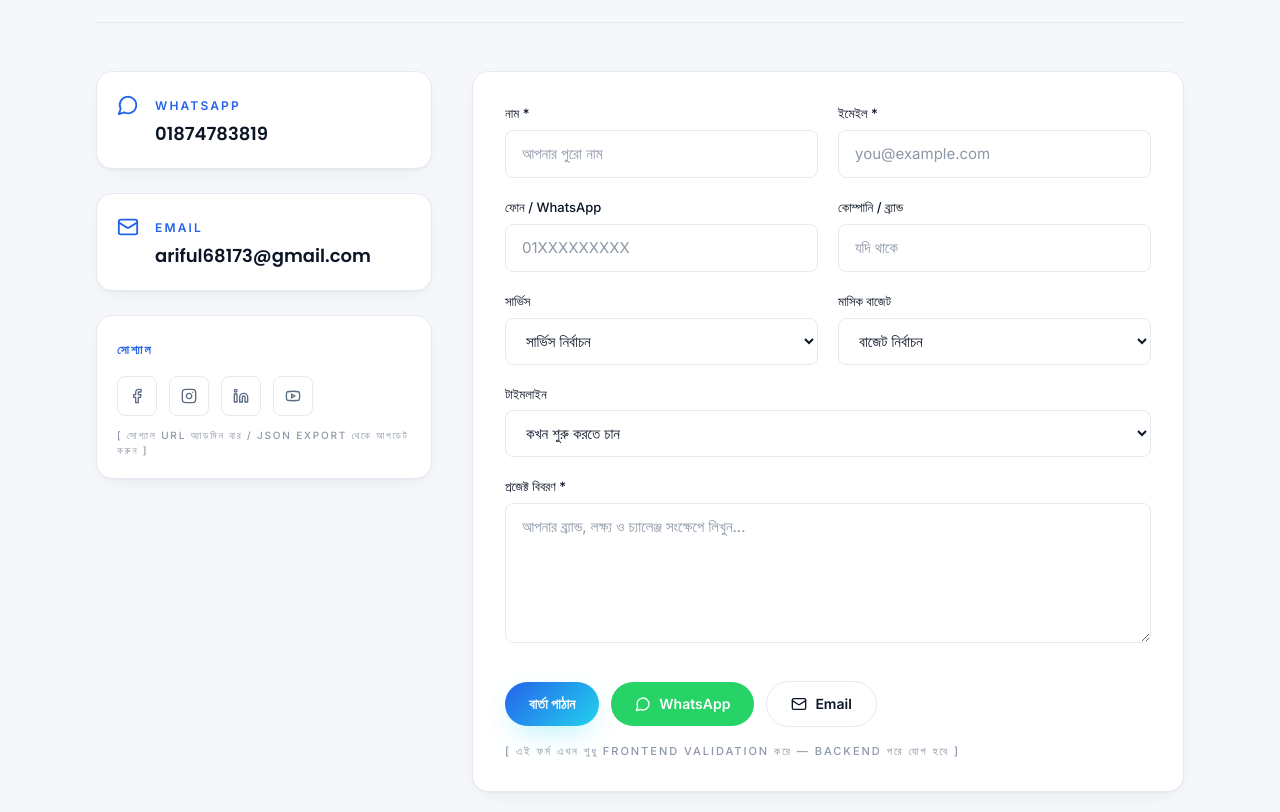
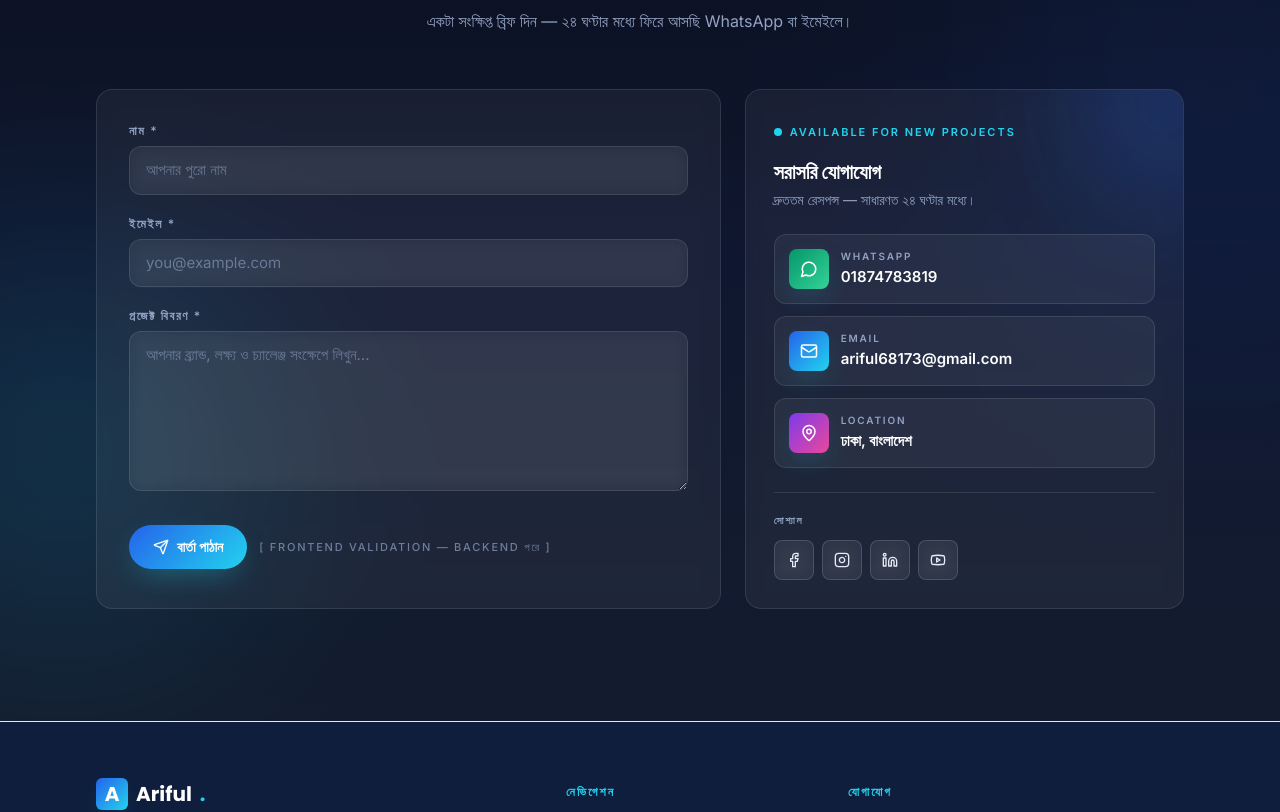
Before and after one commit to arifulislambd2420-source/Ariful-islam-, a React (Vite) app: page / in a window 1280 px wide. Shown: the part 5211-6023 px from the top of the page. Built offline with nearby package versions, Linux system fonts and the light colour scheme.

Commit message:
Contact redesign

```diff
--- a/src/components/Contact.tsx
+++ b/src/components/Contact.tsx
@@ -1,59 +1,34 @@
 import { useState, FormEvent } from "react";
-import { Facebook, Instagram, Linkedin, Mail, MessageCircle, Youtube } from "lucide-react";
-import SectionHeader from "./SectionHeader";
+import {
+  ArrowRight,
+  CheckCircle2,
+  Facebook,
+  Instagram,
+  Linkedin,
+  Mail,
+  MapPin,
+  MessageCircle,
+  Send,
+  Sparkles,
+  Youtube,
+} from "lucide-react";
 import { useSite } from "../context/SiteContext";
 import { EditableText } from "./admin/EditableText";
 
 type FormState = {
   name: string;
   email: string;
-  phone: string;
-  company: string;
-  service: string;
-  budget: string;
-  timeline: string;
   message: string;
 };
 
-const initial: FormState = {
-  name: "",
-  email: "",
-  phone: "",
-  company: "",
-  service: "",
-  budget: "",
-  timeline: "",
-  message: "",
-};
-
-const SERVICES = [
-  "Social Media Marketing",
-  "Facebook Ads",
-  "Google Ads (PPC)",
-  "SEO Optimization",
-  "WordPress Design",
-  "Email Marketing",
-  "Content Marketing",
-  "Lead Generation",
-  "অন্যান্য",
-];
-
-const BUDGETS = [
-  "৳১০,০০০ এর কম",
-  "৳১০,০০০ – ৳৩০,০০০",
-  "৳৩০,০০০ – ৳৬০,০০০",
-  "৳৬০,০০০ – ৳১,০০,০০০",
-  "৳১,০০,০০০+",
-];
-
-const TIMELINES = ["এখনই শুরু", "১-২ সপ্তাহের মধ্যে", "১ মাসের মধ্যে", "শুধু আলাপ / পরামর্শ"];
-
-const errClass = "mt-1 text-xs text-red-500";
+const initial: FormState = { name: "", email: "", message: "" };
+const errClass = "mt-1.5 text-xs font-medium text-red-400";
 
 export default function Contact() {
   const { data, setNestedField } = useSite();
   const c = data.contact;
   const waNumber = (c.whatsapp || "").replace(/\D/g, "");
+
   const [form, setForm] = useState<FormState>(initial);
   const [errors, setErrors] = useState<Partial<Record<keyof FormState, string>>>({});
   const [sent, setSent] = useState(false);
@@ -81,54 +56,260 @@ export default function Contact() {
   }
 
   return (
-    <section id="contact" className="border-t border-border bg-surface py-24 sm:py-32">
-      <div className="container-x">
-        <SectionHeader
-          entry="এন্ট্রি ০৬ · যোগাযোগ"
-          title="চলুন কাজ শুরু করি।"
-          intro={c.formIntro}
+    <section
+      id="contact"
+      className="relative overflow-hidden py-24 text-on-navy sm:py-28"
+      style={{
+        background:
+          "linear-gradient(180deg, #0a0e1a 0%, #0f1730 50%, #131c2e 100%)",
+      }}
+    >
+      {/* soft accent glows */}
+      <div
+        aria-hidden
+        className="pointer-events-none absolute -right-40 top-20 h-[440px] w-[440px] rounded-full bg-primary opacity-15 blur-[140px]"
+      />
+      <div
+        aria-hidden
+        className="pointer-events-none absolute -left-32 bottom-20 h-[380px] w-[380px] rounded-full bg-cyan opacity-15 blur-[120px]"
       />
 
-        <div className="grid gap-10 lg:grid-cols-12">
-          {/* Left — quick contact */}
-          <aside className="reveal space-y-6 lg:col-span-4">
+      <div className="container-x relative">
+        {/* Header */}
+        <div className="reveal mx-auto mb-14 max-w-3xl text-center">
+          <div className="inline-flex items-center gap-2 rounded-full border border-cyan/30 bg-cyan/10 px-4 py-1.5 backdrop-blur">
+            <Sparkles size={13} className="text-cyan" />
+            <span className="text-[12px] font-semibold uppercase tracking-[0.16em] text-cyan">
+              এন্ট্রি ০৬ · যোগাযোগ
+            </span>
+          </div>
+          <h2 className="mt-5 font-display text-3xl font-bold leading-tight text-white sm:text-4xl md:text-5xl">
+            চলুন কাজ <span className="text-gradient">শুরু</span> করি।
+          </h2>
+          <EditableText
+            as="p"
+            className="mx-auto mt-4 block max-w-xl text-on-navy-muted"
+            value={c.formIntro}
+            onChange={(v) => setNestedField("contact.formIntro", v)}
+            multiline
+          />
+        </div>
+
+        <div className="reveal grid gap-6 lg:grid-cols-12">
+          {/* ─── LEFT: Form ─── */}
+          <form
+            noValidate
+            onSubmit={onSubmit}
+            className="relative overflow-hidden rounded-2xl border border-white/10 bg-white/5 p-6 backdrop-blur sm:p-8 lg:col-span-7"
+          >
+            {sent ? (
+              <div className="py-16 text-center">
+                <div
+                  className="mx-auto mb-5 grid h-14 w-14 place-items-center rounded-full text-white shadow-glow"
+                  style={{
+                    background:
+                      "linear-gradient(135deg, #2563EB 0%, #22D3EE 100%)",
+                  }}
+                >
+                  <CheckCircle2 size={26} />
+                </div>
+                <h3 className="font-display text-2xl font-bold text-white">
+                  ধন্যবাদ!
+                </h3>
+                <p className="mx-auto mt-2 max-w-sm text-on-navy-muted">
+                  আপনার বার্তা পেয়েছি। ২৪ ঘণ্টার মধ্যে যোগাযোগ করবো।
+                </p>
+                <p className="mt-3 text-[11px] font-medium uppercase tracking-[0.18em] text-on-navy-muted/70">
+                  [ ফ্রন্টএন্ড validation — backend পরে যোগ হবে ]
+                </p>
+                <button
+                  type="button"
+                  onClick={() => {
+                    setForm(initial);
+                    setSent(false);
+                  }}
+                  className="mt-6 inline-flex items-center gap-2 rounded-full border border-white/20 bg-white/5 px-5 py-2.5 text-sm font-semibold text-white backdrop-blur transition hover:border-cyan hover:bg-cyan/10 hover:text-cyan"
+                >
+                  আরেকটা বার্তা পাঠান
+                  <ArrowRight size={16} />
+                </button>
+              </div>
+            ) : (
+              <>
+                <div className="space-y-5">
+                  {/* Name */}
+                  <div>
+                    <label
+                      htmlFor="name"
+                      className="mb-1.5 block text-[12px] font-semibold uppercase tracking-[0.14em] text-on-navy-muted"
+                    >
+                      নাম *
+                    </label>
+                    <input
+                      id="name"
+                      value={form.name}
+                      onChange={(e) => update("name", e.target.value)}
+                      placeholder="আপনার পুরো নাম"
+                      className="w-full rounded-xl border border-white/10 bg-white/5 px-4 py-3 text-[15px] text-white placeholder:text-on-navy-muted/60 backdrop-blur transition focus:border-cyan focus:outline-none focus:ring-4 focus:ring-cyan/20"
+                    />
+                    {errors.name && <p className={errClass}>{errors.name}</p>}
+                  </div>
+
+                  {/* Email */}
+                  <div>
+                    <label
+                      htmlFor="email"
+                      className="mb-1.5 block text-[12px] font-semibold uppercase tracking-[0.14em] text-on-navy-muted"
+                    >
+                      ইমেইল *
+                    </label>
+                    <input
+                      id="email"
+                      type="email"
+                      value={form.email}
+                      onChange={(e) => update("email", e.target.value)}
+                      placeholder="you@example.com"
+                      className="w-full rounded-xl border border-white/10 bg-white/5 px-4 py-3 text-[15px] text-white placeholder:text-on-navy-muted/60 backdrop-blur transition focus:border-cyan focus:outline-none focus:ring-4 focus:ring-cyan/20"
+                    />
+                    {errors.email && <p className={errClass}>{errors.email}</p>}
+                  </div>
+
+                  {/* Message */}
+                  <div>
+                    <label
+                      htmlFor="message"
+                      className="mb-1.5 block text-[12px] font-semibold uppercase tracking-[0.14em] text-on-navy-muted"
+                    >
+                      প্রজেক্ট বিবরণ *
+                    </label>
+                    <textarea
+                      id="message"
+                      value={form.message}
+                      onChange={(e) => update("message", e.target.value)}
+                      placeholder="আপনার ব্র্যান্ড, লক্ষ্য ও চ্যালেঞ্জ সংক্ষেপে লিখুন..."
+                      className="min-h-[160px] w-full resize-y rounded-xl border border-white/10 bg-white/5 px-4 py-3 text-[15px] text-white placeholder:text-on-navy-muted/60 backdrop-blur transition focus:border-cyan focus:outline-none focus:ring-4 focus:ring-cyan/20"
+                    />
+                    {errors.message && <p className={errClass}>{errors.message}</p>}
+                  </div>
+                </div>
+
+                <div className="mt-7 flex flex-wrap items-center gap-3">
+                  <button type="submit" className="btn-primary">
+                    <Send size={16} />
+                    বার্তা পাঠান
+                  </button>
+                  <p className="text-[11px] font-medium uppercase tracking-[0.16em] text-on-navy-muted/70">
+                    [ frontend validation — backend পরে ]
+                  </p>
+                </div>
+              </>
+            )}
+          </form>
+
+          {/* ─── RIGHT: Info card ─── */}
+          <aside className="relative overflow-hidden rounded-2xl border border-white/10 bg-white/5 p-6 backdrop-blur sm:p-7 lg:col-span-5">
+            {/* subtle glow */}
+            <div
+              aria-hidden
+              className="pointer-events-none absolute -right-16 -top-16 h-40 w-40 rounded-full bg-primary opacity-30 blur-3xl"
+            />
+
+            <div className="relative">
+              <div className="inline-flex items-center gap-2 text-[11px] font-semibold uppercase tracking-[0.18em] text-cyan">
+                <span className="relative flex h-2 w-2">
+                  <span className="absolute inline-flex h-full w-full animate-ping rounded-full bg-cyan opacity-70" />
+                  <span className="relative inline-flex h-2 w-2 rounded-full bg-cyan" />
+                </span>
+                Available for new projects
+              </div>
+              <h3 className="mt-4 font-display text-xl font-bold text-white">
+                সরাসরি যোগাযোগ
+              </h3>
+              <p className="mt-1 text-sm text-on-navy-muted">
+                দ্রুততম রেসপন্স — সাধারণত ২৪ ঘণ্টার মধ্যে।
+              </p>
+            </div>
+
+            {/* Contact rows */}
+            <div className="relative mt-6 space-y-3">
+              {/* WhatsApp */}
               <a
                 href={`https://wa.me/88${waNumber}`}
                 target="_blank"
                 rel="noreferrer"
-              className="group flex items-start gap-4 rounded-2xl border border-border bg-bg p-5 shadow-card transition hover:-translate-y-0.5 hover:border-primary/40 hover:shadow-card-hover"
+                className="group flex items-start gap-3 rounded-xl border border-white/10 bg-white/5 p-3.5 transition hover:-translate-y-0.5 hover:border-cyan/40 hover:bg-white/[0.08]"
               >
-              <MessageCircle size={22} className="mt-0.5 text-primary" />
-              <div>
-                <div className="eyebrow">WhatsApp</div>
+                <div
+                  className="grid h-10 w-10 place-items-center rounded-lg text-white shadow-glow"
+                  style={{ background: "linear-gradient(135deg, #059669 0%, #34D399 100%)" }}
+                >
+                  <MessageCircle size={18} />
+                </div>
+                <div className="min-w-0 flex-1">
+                  <div className="text-[10px] font-semibold uppercase tracking-[0.18em] text-on-navy-muted">
+                    WhatsApp
+                  </div>
                   <EditableText
                     as="div"
-                  className="mt-1 font-display text-lg font-semibold text-ink group-hover:text-primary"
+                    className="mt-0.5 block truncate text-[15px] font-semibold text-white transition-colors group-hover:text-cyan"
                     value={c.whatsapp}
                     onChange={(v) => setNestedField("contact.whatsapp", v)}
                   />
                 </div>
               </a>
 
+              {/* Email */}
               <a
                 href={`mailto:${c.email}`}
-              className="group flex items-start gap-4 rounded-2xl border border-border bg-bg p-5 shadow-card transition hover:-translate-y-0.5 hover:border-primary/40 hover:shadow-card-hover"
+                className="group flex items-start gap-3 rounded-xl border border-white/10 bg-white/5 p-3.5 transition hover:-translate-y-0.5 hover:border-cyan/40 hover:bg-white/[0.08]"
               >
-              <Mail size={22} className="mt-0.5 text-primary" />
-              <div>
-                <div className="eyebrow">Email</div>
+                <div
+                  className="grid h-10 w-10 place-items-center rounded-lg text-white shadow-glow"
+                  style={{ background: "linear-gradient(135deg, #2563EB 0%, #22D3EE 100%)" }}
+                >
+                  <Mail size={18} />
+                </div>
+                <div className="min-w-0 flex-1">
+                  <div className="text-[10px] font-semibold uppercase tracking-[0.18em] text-on-navy-muted">
+                    Email
+                  </div>
                   <EditableText
                     as="div"
-                  className="mt-1 font-display text-lg font-semibold text-ink group-hover:text-primary"
+                    className="mt-0.5 block truncate text-[15px] font-semibold text-white transition-colors group-hover:text-cyan"
                     value={c.email}
                     onChange={(v) => setNestedField("contact.email", v)}
                   />
                 </div>
               </a>
 
-            <div className="rounded-2xl border border-border bg-bg p-5 shadow-card">
-              <div className="eyebrow">সোশ্যাল</div>
-              <div className="mt-4 flex items-center gap-3">
+              {/* Location */}
+              <div className="flex items-start gap-3 rounded-xl border border-white/10 bg-white/5 p-3.5">
+                <div
+                  className="grid h-10 w-10 place-items-center rounded-lg text-white shadow-glow"
+                  style={{ background: "linear-gradient(135deg, #7C3AED 0%, #EC4899 100%)" }}
+                >
+                  <MapPin size={18} />
+                </div>
+                <div className="min-w-0 flex-1">
+                  <div className="text-[10px] font-semibold uppercase tracking-[0.18em] text-on-navy-muted">
+                    Location
+                  </div>
+                  <EditableText
+                    as="div"
+                    className="mt-0.5 block text-[15px] font-semibold text-white"
+                    value={c.location}
+                    onChange={(v) => setNestedField("contact.location", v)}
+                  />
+                </div>
+              </div>
+            </div>
+
+            {/* Divider + socials */}
+            <div className="relative mt-6 border-t border-white/10 pt-5">
+              <div className="text-[10px] font-semibold uppercase tracking-[0.18em] text-on-navy-muted">
+                সোশ্যাল
+              </div>
+              <div className="mt-3 flex items-center gap-2">
                 {[
                   { icon: Facebook, href: c.facebookUrl, label: "Facebook" },
                   { icon: Instagram, href: c.instagramUrl, label: "Instagram" },
@@ -141,194 +322,14 @@ export default function Contact() {
                     target="_blank"
                     rel="noreferrer"
                     aria-label={label}
-                    className="grid h-10 w-10 place-items-center rounded-lg border border-border text-muted transition hover:border-primary hover:text-primary"
+                    className="grid h-10 w-10 place-items-center rounded-lg border border-white/15 bg-white/5 text-on-navy backdrop-blur transition hover:border-cyan hover:bg-cyan/10 hover:text-cyan"
                   >
                     <Icon size={16} />
                   </a>
                 ))}
               </div>
-              <p className="mt-3 text-[10px] font-medium uppercase tracking-[0.18em] text-muted/70">
-                [ সোশ্যাল URL অ্যাডমিন বার / JSON export থেকে আপডেট করুন ]
-              </p>
             </div>
           </aside>
-
-          {/* Right — form */}
-          <form
-            noValidate
-            onSubmit={onSubmit}
-            className="reveal rounded-2xl border border-border bg-bg p-6 shadow-card sm:p-8 lg:col-span-8"
-          >
-            {sent ? (
-              <div className="py-16 text-center">
-                <div className="mx-auto mb-4 grid h-12 w-12 place-items-center rounded-full bg-primary/10 text-primary">
-                  ✓
-                </div>
-                <h3 className="font-display text-2xl font-semibold text-ink">ধন্যবাদ!</h3>
-                <p className="mt-2 text-muted">
-                  আপনার বার্তা পেয়েছি। ২৪ ঘণ্টার মধ্যে যোগাযোগ করবো।
-                </p>
-                <p className="mt-2 text-[11px] font-medium uppercase tracking-[0.18em] text-muted/70">
-                  [ ফ্রন্টএন্ড validation — backend পরে যোগ হবে ]
-                </p>
-                <button
-                  type="button"
-                  onClick={() => {
-                    setForm(initial);
-                    setSent(false);
-                  }}
-                  className="btn-outline mt-6"
-                >
-                  আরেকটা বার্তা পাঠান
-                </button>
-              </div>
-            ) : (
-              <>
-                <div className="grid gap-5 sm:grid-cols-2">
-                  <div>
-                    <label className="label" htmlFor="name">
-                      নাম *
-                    </label>
-                    <input
-                      id="name"
-                      className="field"
-                      value={form.name}
-                      onChange={(e) => update("name", e.target.value)}
-                      placeholder="আপনার পুরো নাম"
-                    />
-                    {errors.name && <p className={errClass}>{errors.name}</p>}
-                  </div>
-                  <div>
-                    <label className="label" htmlFor="email">
-                      ইমেইল *
-                    </label>
-                    <input
-                      id="email"
-                      type="email"
-                      className="field"
-                      value={form.email}
-                      onChange={(e) => update("email", e.target.value)}
-                      placeholder="you@example.com"
-                    />
-                    {errors.email && <p className={errClass}>{errors.email}</p>}
-                  </div>
-                  <div>
-                    <label className="label" htmlFor="phone">
-                      ফোন / WhatsApp
-                    </label>
-                    <input
-                      id="phone"
-                      className="field"
-                      value={form.phone}
-                      onChange={(e) => update("phone", e.target.value)}
-                      placeholder="01XXXXXXXXX"
-                    />
-                  </div>
-                  <div>
-                    <label className="label" htmlFor="company">
-                      কোম্পানি / ব্র্যান্ড
-                    </label>
-                    <input
-                      id="company"
-                      className="field"
-                      value={form.company}
-                      onChange={(e) => update("company", e.target.value)}
-                      placeholder="যদি থাকে"
-                    />
-                  </div>
-                  <div>
-                    <label className="label" htmlFor="service">
-                      সার্ভিস
-                    </label>
-                    <select
-                      id="service"
-                      className="field"
-                      value={form.service}
-                      onChange={(e) => update("service", e.target.value)}
-                    >
-                      <option value="">সার্ভিস নির্বাচন</option>
-                      {SERVICES.map((s) => (
-                        <option key={s} value={s}>
-                          {s}
-                        </option>
-                      ))}
-                    </select>
-                  </div>
-                  <div>
-                    <label className="label" htmlFor="budget">
-                      মাসিক বাজেট
-                    </label>
-                    <select
-                      id="budget"
-                      className="field"
-                      value={form.budget}
-                      onChange={(e) => update("budget", e.target.value)}
-                    >
-                      <option value="">বাজেট নির্বাচন</option>
-                      {BUDGETS.map((b) => (
-                        <option key={b} value={b}>
-                          {b}
-                        </option>
-                      ))}
-                    </select>
-                  </div>
-                  <div className="sm:col-span-2">
-                    <label className="label" htmlFor="timeline">
-                      টাইমলাইন
-                    </label>
-                    <select
-                      id="timeline"
-                      className="field"
-                      value={form.timeline}
-                      onChange={(e) => update("timeline", e.target.value)}
-                    >
-                      <option value="">কখন শুরু করতে চান</option>
-                      {TIMELINES.map((t) => (
-                        <option key={t} value={t}>
-                          {t}
-                        </option>
-                      ))}
-                    </select>
-                  </div>
-                  <div className="sm:col-span-2">
-                    <label className="label" htmlFor="message">
-                      প্রজেক্ট বিবরণ *
-                    </label>
-                    <textarea
-                      id="message"
-                      className="field min-h-[140px] resize-y"
-                      value={form.message}
-                      onChange={(e) => update("message", e.target.value)}
-                      placeholder="আপনার ব্র্যান্ড, লক্ষ্য ও চ্যালেঞ্জ সংক্ষেপে লিখুন..."
-                    />
-                    {errors.message && <p className={errClass}>{errors.message}</p>}
-                  </div>
-                </div>
-
-                <div className="mt-8 flex flex-wrap items-center gap-3">
-                  <button type="submit" className="btn-primary">
-                    বার্তা পাঠান
-                  </button>
-                  <a
-                    href={`https://wa.me/88${waNumber}`}
-                    target="_blank"
-                    rel="noreferrer"
-                    className="btn-wa"
-                  >
-                    <MessageCircle size={16} />
-                    WhatsApp
-                  </a>
-                  <a href={`mailto:${c.email}`} className="btn-outline">
-                    <Mail size={16} />
-                    Email
-                  </a>
-                </div>
-                <p className="mt-4 text-[11px] font-medium uppercase tracking-[0.18em] text-muted/70">
-                  [ এই ফর্ম এখন শুধু frontend validation করে — backend পরে যোগ হবে ]
-                </p>
-              </>
-            )}
-          </form>
         </div>
       </div>
     </section>
```
Lines whose indentation alone changed are shown as unchanged.
